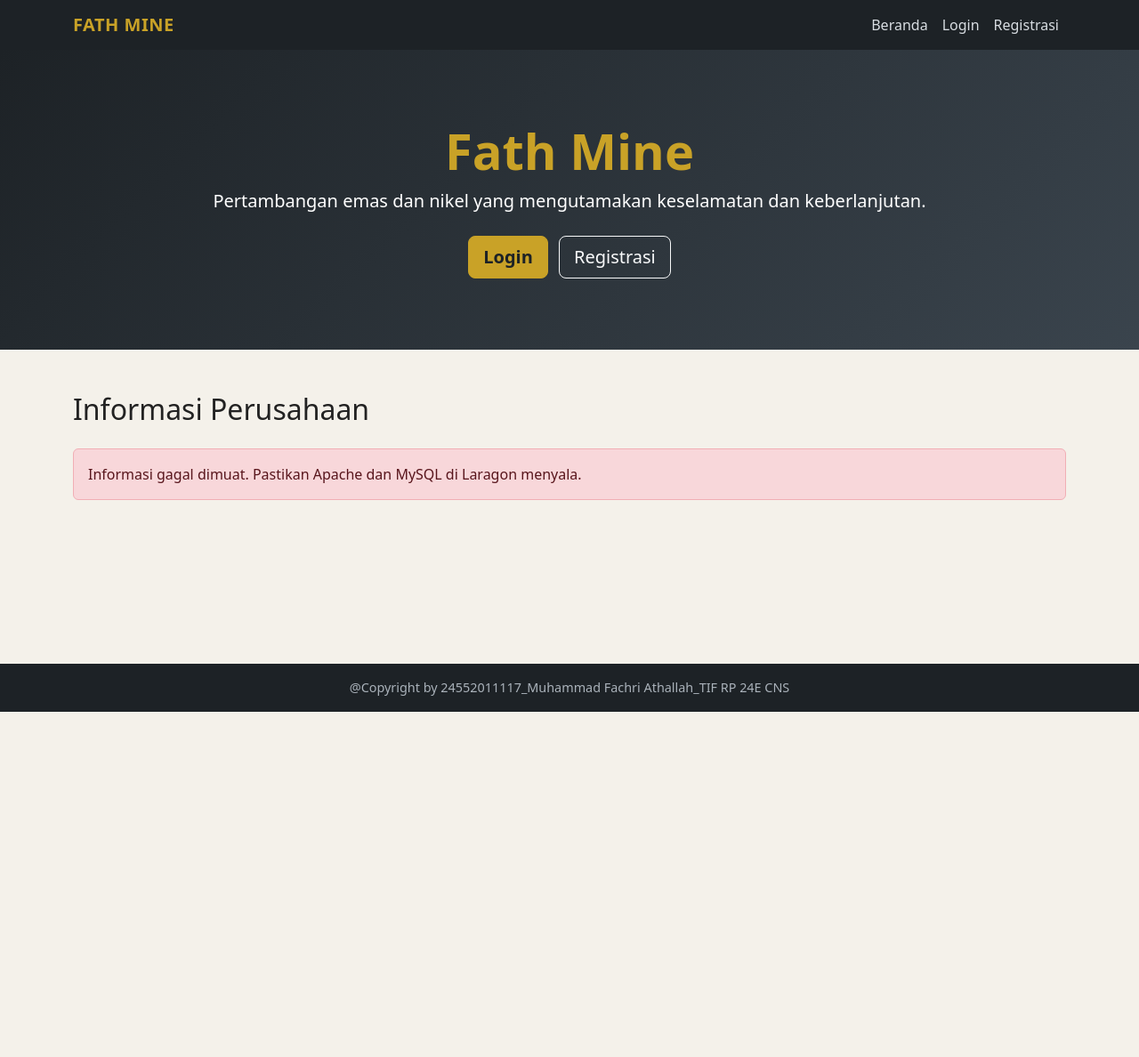
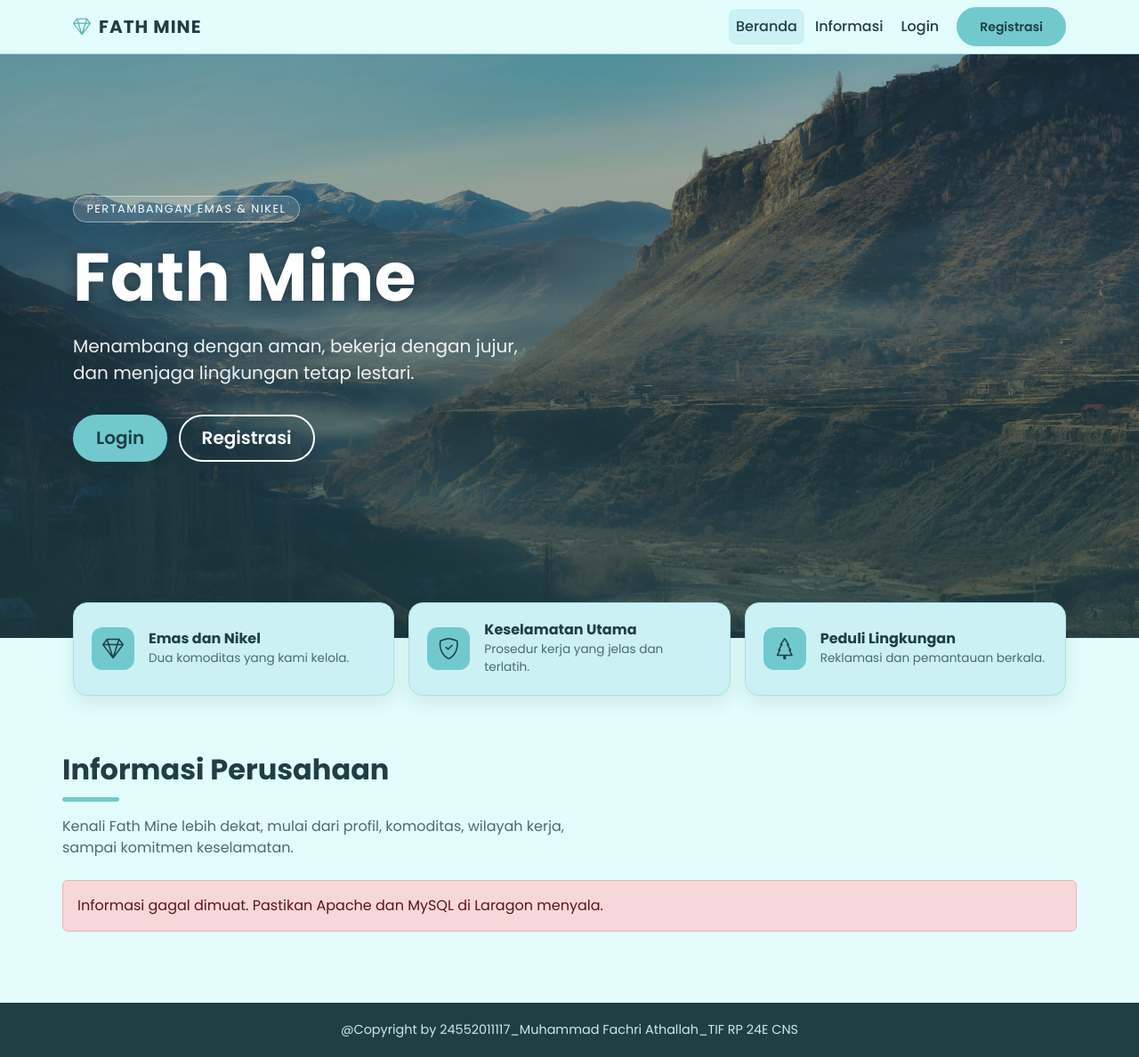
Before and after one commit to FachriAthallah/fath-mine, a PHP site: page / in a window 1280 px wide. Shown: the whole page at 89% size. Before the commit the page ends 800 px from the top, so only its background shows below. Run offline with PHP 8.4, Linux system fonts and the light colour scheme.

Commit message:
Redesign: style baru dan halaman beranda

```diff
--- a/project-1/css/style.css
+++ b/project-1/css/style.css
@@ -1,75 +1,334 @@
+/* ===== Warna dan dasar ===== */
 :root {
-  --emas: #c9a227;
-  --emas-tua: #a8861c;
-  --nikel: #7f8c99;
-  --gelap: #1d2226;
-  --terang: #f4f1ea;
+  --latar: #e3fdfd;
+  --kartu: #cbf1f5;
+  --garis: #a6e3e9;
+  --aksen: #71c9ce;
+  --aksen-hover: #5bb5bb;
+  --teks: #1f3f44;
+  --teks-lembut: #4a6a6f;
+}
+
+html {
+  scroll-behavior: smooth;
 }
 
 body {
-  background: var(--terang);
-  color: #222;
+  font-family:
+    "Poppins",
+    system-ui,
+    -apple-system,
+    "Segoe UI",
+    Roboto,
+    sans-serif;
+  background: var(--latar);
+  color: var(--teks);
 }
 
+h1,
+h2,
+h3,
+h4,
+h5 {
+  font-weight: 700;
+  color: var(--teks);
+}
+
+.bagian {
+  padding: 4rem 0;
+}
+
+#informasi {
+  scroll-margin-top: 5rem;
+}
+
+/* ===== Navbar ===== */
 .navbar-fm {
-  background: var(--gelap);
+  background: rgba(227, 253, 253, 0.92);
+  backdrop-filter: blur(8px);
+  border-bottom: 1px solid var(--garis);
 }
 
 .navbar-fm .navbar-brand {
-  color: var(--emas);
+  display: flex;
+  align-items: center;
+  gap: 0.5rem;
   font-weight: 700;
-  letter-spacing: 0.5px;
+  letter-spacing: 1px;
+  color: var(--teks);
+}
+
+.navbar-fm .navbar-brand i {
+  color: var(--aksen-hover);
 }
 
 .navbar-fm .nav-link {
-  color: #d8dde2;
+  color: var(--teks);
+  font-weight: 500;
+  border-radius: 0.5rem;
+  padding: 0.5rem 0.9rem;
 }
 
-.navbar-fm .nav-link:hover {
-  color: var(--emas);
+.navbar-fm .nav-link:hover,
+.navbar-fm .nav-link.active {
+  background: var(--kartu);
+  color: var(--teks);
 }
 
+/* ===== Tombol ===== */
+.btn-aksen {
+  background: var(--aksen);
+  border: 2px solid var(--aksen);
+  color: var(--teks);
+  font-weight: 600;
+  border-radius: 50rem;
+  padding: 0.6rem 1.5rem;
+}
+
+.btn-aksen:hover {
+  background: var(--aksen-hover);
+  border-color: var(--aksen-hover);
+  color: var(--teks);
+}
+
+.btn-garis-terang {
+  border: 2px solid #fff;
+  color: #fff;
+  font-weight: 600;
+  border-radius: 50rem;
+  padding: 0.6rem 1.5rem;
+}
+
+.btn-garis-terang:hover {
+  background: #fff;
+  color: var(--teks);
+}
+
+/* ===== Hero beranda ===== */
+.hero-beranda {
+  position: relative;
+  min-height: 82vh;
+  display: flex;
+  align-items: center;
+  padding: 5rem 0 7rem;
+  background: url("../img/dashboard.jpg") center / cover no-repeat;
+  background-color: var(--teks);
+  color: #fff;
+}
+
+.hero-beranda::before {
+  content: "";
+  position: absolute;
+  inset: 0;
+  background: linear-gradient(
+    180deg,
+    rgba(31, 63, 68, 0.35) 0%,
+    rgba(31, 63, 68, 0.8) 100%
+  );
+}
+
+.hero-beranda .container {
+  position: relative;
+  z-index: 1;
+}
+
+.hero-label {
+  display: inline-block;
+  padding: 0.3rem 0.9rem;
+  margin-bottom: 1rem;
+  border: 1px solid rgba(255, 255, 255, 0.45);
+  background: rgba(255, 255, 255, 0.15);
+  border-radius: 50rem;
+  font-size: 0.8rem;
+  letter-spacing: 1.5px;
+}
+
+.hero-beranda h1 {
+  color: #fff;
+  font-size: clamp(2.6rem, 8vw, 4.75rem);
+  letter-spacing: 0.5px;
+  text-shadow: 0 2px 14px rgba(0, 0, 0, 0.35);
+}
+
+.hero-beranda .lead {
+  max-width: 34rem;
+  margin: 1rem 0 2rem;
+  color: rgba(255, 255, 255, 0.92);
+}
+
+/* ===== Strip tiga pilar ===== */
+.pilar-strip {
+  position: relative;
+  z-index: 2;
+  margin-top: -3.5rem;
+}
+
+.pilar {
+  display: flex;
+  align-items: center;
+  gap: 1rem;
+  height: 100%;
+  padding: 1.25rem;
+  background: var(--kartu);
+  border: 1px solid var(--garis);
+  border-radius: 1rem;
+  box-shadow: 0 0.5rem 1.25rem rgba(31, 63, 68, 0.1);
+}
+
+.pilar i {
+  flex-shrink: 0;
+  display: grid;
+  place-items: center;
+  width: 3rem;
+  height: 3rem;
+  font-size: 1.5rem;
+  border-radius: 0.75rem;
+  background: var(--aksen);
+  color: var(--teks);
+}
+
+.pilar h6 {
+  margin: 0 0 0.15rem;
+  font-weight: 700;
+}
+
+.pilar p {
+  margin: 0;
+  font-size: 0.85rem;
+  color: var(--teks-lembut);
+}
+
+/* ===== Judul bagian ===== */
+.garis-aksen {
+  width: 4rem;
+  height: 0.3rem;
+  margin: 0.75rem 0 1rem;
+  background: var(--aksen);
+  border-radius: 1rem;
+}
+
+.sub-bagian {
+  max-width: 38rem;
+  color: var(--teks-lembut);
+}
+
+/* ===== Kartu foto (foto + gradasi + teks di bawah) ===== */
+.kartu-foto {
+  position: relative;
+  display: block;
+  aspect-ratio: 4 / 3;
+  overflow: hidden;
+  border-radius: 1.25rem;
+  background: var(--aksen);
+  color: #fff;
+  text-decoration: none;
+  box-shadow: 0 0.5rem 1.25rem rgba(31, 63, 68, 0.15);
+  transition:
+    transform 0.25s,
+    box-shadow 0.25s;
+}
+
+.kartu-foto:hover {
+  transform: translateY(-6px);
+  box-shadow: 0 1rem 2rem rgba(31, 63, 68, 0.25);
+  color: #fff;
+}
+
+.kartu-foto img {
+  position: absolute;
+  inset: 0;
+  width: 100%;
+  height: 100%;
+  object-fit: cover;
+  transition: transform 0.4s;
+}
+
+.kartu-foto:hover img {
+  transform: scale(1.06);
+}
+
+.kartu-foto::after {
+  content: "";
+  position: absolute;
+  inset: 0;
+  background: linear-gradient(
+    180deg,
+    rgba(31, 63, 68, 0) 35%,
+    rgba(31, 63, 68, 0.92) 100%
+  );
+}
+
+.kartu-isi {
+  position: absolute;
+  left: 0;
+  right: 0;
+  bottom: 0;
+  z-index: 1;
+  padding: 1.25rem;
+}
+
+.kartu-isi h3 {
+  margin: 0 0 0.35rem;
+  font-size: 1.25rem;
+  color: #fff;
+}
+
+.kartu-isi p {
+  margin: 0 0 0.6rem;
+  font-size: 0.88rem;
+  color: rgba(255, 255, 255, 0.9);
+  display: -webkit-box;
+  -webkit-line-clamp: 2;
+  -webkit-box-orient: vertical;
+  overflow: hidden;
+}
+
+.kartu-isi .selengkapnya {
+  font-size: 0.85rem;
+  font-weight: 600;
+  color: var(--aksen);
+}
+
+/* ===== Footer ===== */
+.footer-fm {
+  background: var(--teks);
+  color: #cfe7e9;
+  padding: 1.25rem 0;
+  text-align: center;
+  font-size: 0.9rem;
+}
+
+@media (prefers-reduced-motion: reduce) {
+  * {
+    transition: none !important;
+    scroll-behavior: auto !important;
+  }
+}
+
+/* ===== Kompatibilitas sementara untuk halaman lama (hapus di akhir) ===== */
 .btn-emas {
-  background: var(--emas);
-  border-color: var(--emas);
-  color: var(--gelap);
+  background: var(--aksen);
+  border-color: var(--aksen);
+  color: var(--teks);
   font-weight: 600;
 }
 
 .btn-emas:hover {
-  background: var(--emas-tua);
-  border-color: var(--emas-tua);
-  color: #fff;
-}
-
-.hero {
-  background: linear-gradient(135deg, #1d2226, #3a444d);
-  color: #fff;
-  padding: 5rem 0;
-}
-
-.hero h1 {
-  color: var(--emas);
-  font-weight: 700;
+  background: var(--aksen-hover);
+  border-color: var(--aksen-hover);
+  color: var(--teks);
 }
 
 .kartu-info {
   border: 0;
-  border-top: 4px solid var(--emas);
-  transition:
-    transform 0.2s,
-    box-shadow 0.2s;
+  border-top: 4px solid var(--aksen);
 }
 
-.kartu-info:hover {
-  transform: translateY(-4px);
-  box-shadow: 0 0.75rem 1.5rem rgba(0, 0, 0, 0.15);
+.hero {
+  background: var(--teks);
+  color: #fff;
 }
 
-.footer-fm {
-  background: var(--gelap);
-  color: #aab2ba;
-  padding: 1rem 0;
-  text-align: center;
-  font-size: 0.9rem;
+.hero h1 {
+  color: #fff;
 }
--- a/project-1/index.html
+++ b/project-1/index.html
@@ -4,59 +4,122 @@
     <meta charset="UTF-8" />
     <meta name="viewport" content="width=device-width, initial-scale=1" />
     <title>Beranda - Fath Mine</title>
+    <link rel="preconnect" href="https://fonts.googleapis.com" />
+    <link rel="preconnect" href="https://fonts.gstatic.com" crossorigin />
+    <link
+      href="https://fonts.googleapis.com/css2?family=Poppins:wght@400;500;600;700&display=swap"
+      rel="stylesheet"
+    />
     <link
       href="https://cdn.jsdelivr.net/npm/bootstrap@5.3.3/dist/css/bootstrap.min.css"
+      rel="stylesheet"
+    />
+    <link
+      href="https://cdn.jsdelivr.net/npm/bootstrap-icons@1.11.3/font/bootstrap-icons.min.css"
       rel="stylesheet"
     />
     <link href="css/style.css" rel="stylesheet" />
   </head>
   <body class="d-flex flex-column min-vh-100">
-    <nav class="navbar navbar-expand-lg navbar-fm">
+    <nav class="navbar navbar-expand-lg navbar-fm sticky-top">
       <div class="container">
-        <a class="navbar-brand" href="index.html">FATH MINE</a>
+        <a class="navbar-brand" href="index.html"
+          ><i class="bi bi-gem"></i> FATH MINE</a
+        >
         <button
-          class="navbar-toggler navbar-dark"
+          class="navbar-toggler"
           type="button"
           data-bs-toggle="collapse"
           data-bs-target="#menuNav"
+          aria-label="Buka menu"
         >
           <span class="navbar-toggler-icon"></span>
         </button>
         <div class="collapse navbar-collapse" id="menuNav">
-          <ul class="navbar-nav ms-auto">
+          <ul class="navbar-nav ms-auto align-items-lg-center gap-lg-1">
             <li class="nav-item">
-              <a class="nav-link" href="index.html">Beranda</a>
+              <a class="nav-link active" href="index.html">Beranda</a>
+            </li>
+            <li class="nav-item">
+              <a class="nav-link" href="#informasi">Informasi</a>
             </li>
             <li class="nav-item">
               <a class="nav-link" href="login.html">Login</a>
             </li>
-            <li class="nav-item">
-              <a class="nav-link" href="register.html">Registrasi</a>
+            <li class="nav-item ms-lg-2">
+              <a class="btn btn-aksen btn-sm" href="register.html"
+                >Registrasi</a
+              >
             </li>
           </ul>
         </div>
       </div>
     </nav>
 
-    <header class="hero text-center">
+    <header class="hero-beranda">
       <div class="container">
-        <h1 class="display-4">Fath Mine</h1>
-        <p class="lead mb-4">
-          Pertambangan emas dan nikel yang mengutamakan keselamatan dan
-          keberlanjutan.
+        <span class="hero-label">PERTAMBANGAN EMAS &amp; NIKEL</span>
+        <h1>Fath Mine</h1>
+        <p class="lead">
+          Menambang dengan aman, bekerja dengan jujur, dan menjaga lingkungan
+          tetap lestari.
         </p>
-        <a href="login.html" class="btn btn-emas btn-lg me-2">Login</a>
-        <a href="register.html" class="btn btn-outline-light btn-lg"
+        <a href="login.html" class="btn btn-aksen btn-lg me-2 mb-2">Login</a>
+        <a href="register.html" class="btn btn-garis-terang btn-lg mb-2"
           >Registrasi</a
         >
       </div>
     </header>
 
-    <main class="container py-5">
-      <h2 class="mb-4">Informasi Perusahaan</h2>
-      <div class="row g-4" id="daftarInformasi">
-        <div class="col-12 text-center text-muted">Memuat informasi...</div>
-      </div>
+    <main>
+      <section class="pilar-strip">
+        <div class="container">
+          <div class="row g-3">
+            <div class="col-md-4">
+              <div class="pilar">
+                <i class="bi bi-gem"></i>
+                <div>
+                  <h6>Emas dan Nikel</h6>
+                  <p>Dua komoditas yang kami kelola.</p>
+                </div>
+              </div>
+            </div>
+            <div class="col-md-4">
+              <div class="pilar">
+                <i class="bi bi-shield-check"></i>
+                <div>
+                  <h6>Keselamatan Utama</h6>
+                  <p>Prosedur kerja yang jelas dan terlatih.</p>
+                </div>
+              </div>
+            </div>
+            <div class="col-md-4">
+              <div class="pilar">
+                <i class="bi bi-tree"></i>
+                <div>
+                  <h6>Peduli Lingkungan</h6>
+                  <p>Reklamasi dan pemantauan berkala.</p>
+                </div>
+              </div>
+            </div>
+          </div>
+        </div>
+      </section>
+
+      <section id="informasi" class="container bagian">
+        <h2>Informasi Perusahaan</h2>
+        <div class="garis-aksen"></div>
+        <p class="sub-bagian mb-4">
+          Kenali Fath Mine lebih dekat, mulai dari profil, komoditas, wilayah
+          kerja, sampai komitmen keselamatan.
+        </p>
+
+        <div class="row g-4" id="daftarInformasi">
+          <div class="col-12 text-center py-5">
+            <div class="spinner-border" role="status" aria-label="Memuat"></div>
+          </div>
+        </div>
+      </section>
     </main>
 
     <footer class="footer-fm mt-auto">
@@ -68,6 +131,24 @@
     <script src="https://cdn.jsdelivr.net/npm/bootstrap@5.3.3/dist/js/bootstrap.bundle.min.js"></script>
     <script src="js/api.js"></script>
     <script>
+      function buatKartu(item) {
+        const gambar = item.gambar
+          ? `<img src="img/${encodeURIComponent(item.gambar)}" alt="${escapeHtml(item.judul)}" loading="lazy" onerror="this.remove()">`
+          : "";
+
+        return `
+                <div class="col-md-6 col-lg-4">
+                    <a href="detail.html?id=${encodeURIComponent(item.id)}" class="kartu-foto">
+                        ${gambar}
+                        <div class="kartu-isi">
+                            <h3>${escapeHtml(item.judul)}</h3>
+                            <p>${escapeHtml(item.ringkasan)}</p>
+                            <span class="selengkapnya">Lihat detail <i class="bi bi-arrow-right"></i></span>
+                        </div>
+                    </a>
+                </div>`;
+      }
+
       async function muatInformasi() {
         const wadah = document.getElementById("daftarInformasi");
 
@@ -75,19 +156,7 @@
           const hasil = await panggilApi("informasi.php");
 
           if (hasil.success && hasil.data.length > 0) {
-            wadah.innerHTML = "";
-            hasil.data.forEach(function (item) {
-              wadah.innerHTML += `
-                            <div class="col-md-6 col-lg-4">
-                                <div class="card kartu-info h-100 shadow-sm">
-                                    <div class="card-body d-flex flex-column">
-                                        <h5 class="card-title">${escapeHtml(item.judul)}</h5>
-                                        <p class="card-text text-muted">${escapeHtml(item.ringkasan)}</p>
-                                        <a href="detail.html?id=${item.id}" class="btn btn-emas mt-auto">Lihat Detail</a>
-                                    </div>
-                                </div>
-                            </div>`;
-            });
+            wadah.innerHTML = hasil.data.map(buatKartu).join("");
           } else {
             wadah.innerHTML = `<div class="col-12"><div class="alert alert-warning">Belum ada informasi yang tersedia.</div></div>`;
           }
--- a/project-1/js/api.js
+++ b/project-1/js/api.js
@@ -27,5 +27,5 @@ function hapusLogin() {
 function escapeHtml(teks) {
   const el = document.createElement("div");
   el.textContent = teks;
-  return el.innerHTML;
+  return el.innerHTML.replace(/"/g, "&quot;").replace(/'/g, "&#39;");
 }
```
Also changed, not shown: 6 other files.
